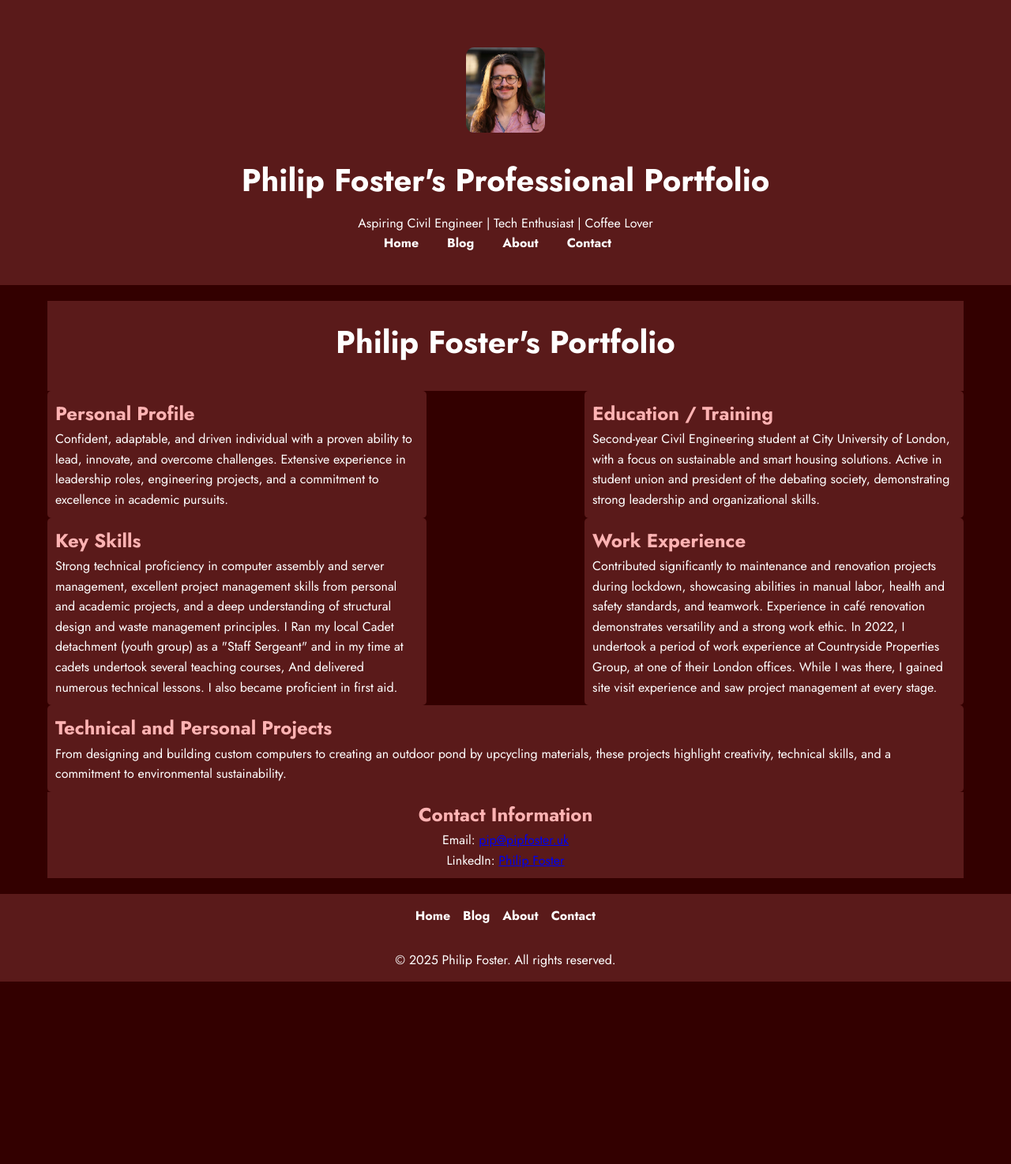
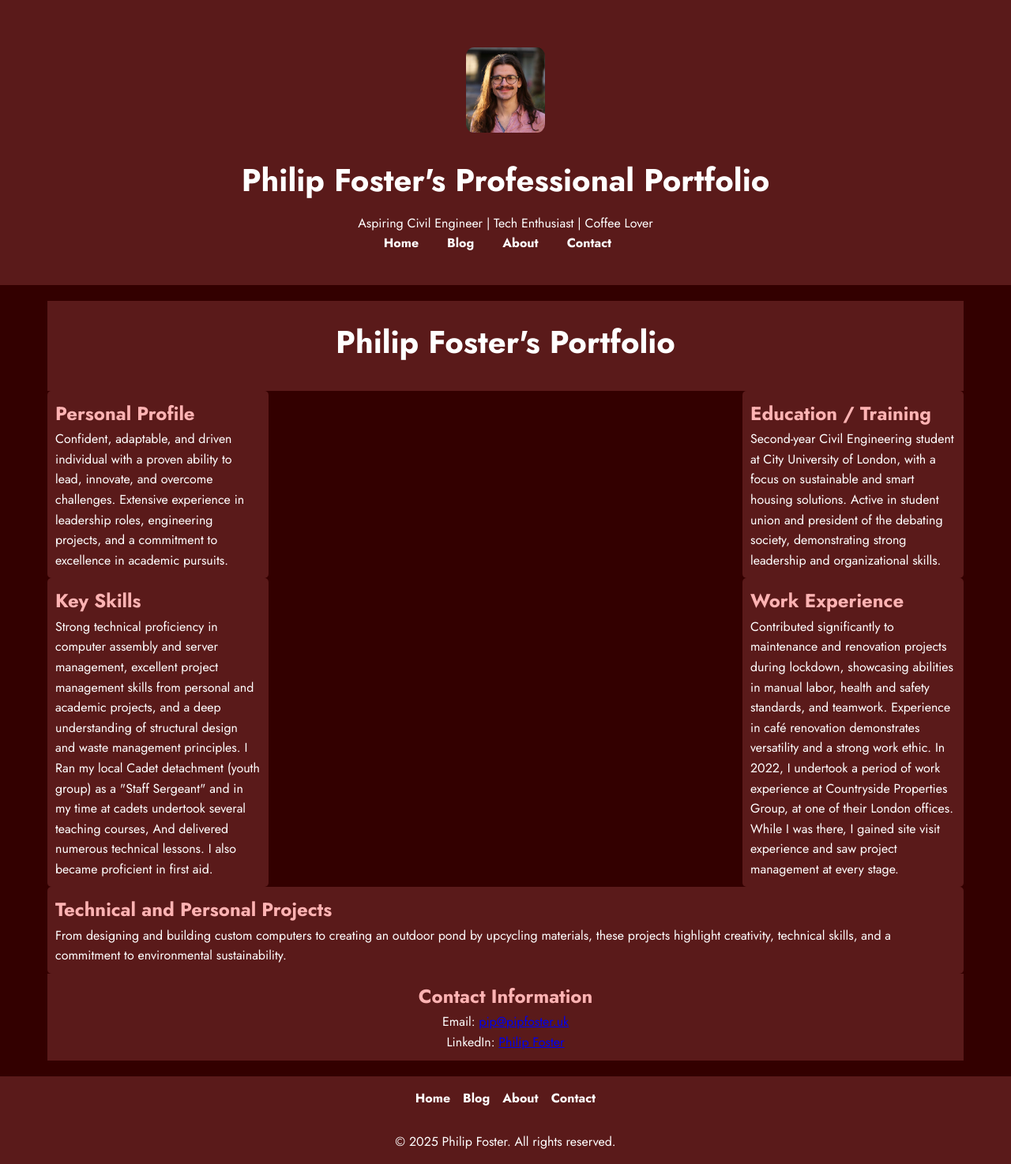
Before and after one commit to PipCraft/PipCraft.github.io, a Jekyll site: the page built from index.html, in a window 1280 px wide. Shown: the whole page at 79% size. Built offline with Jekyll 4.4.1, drawn with Linux system fonts in a browser that asks for light colours; before the commit the page ends 1243 px from its top, so only the background shows below that.

Commit message:
Update index.html

```diff
--- a/index.html
+++ b/index.html
@@ -67,7 +67,7 @@ title: "Philip Foster's Professional Portfolio"
         .main-content section {
             flex: 1;
             min-width: 240px; /* Smaller min-width for compact layout */
-            max-width: 480px; /* Restrict width of each box */
+            max-width: 280px; /* Restrict width of each box */
             padding: 10px; /* Reduced padding */
             background-color: #5a1a1a;
             border-radius: 5px; /* Reduced rounding */
```
